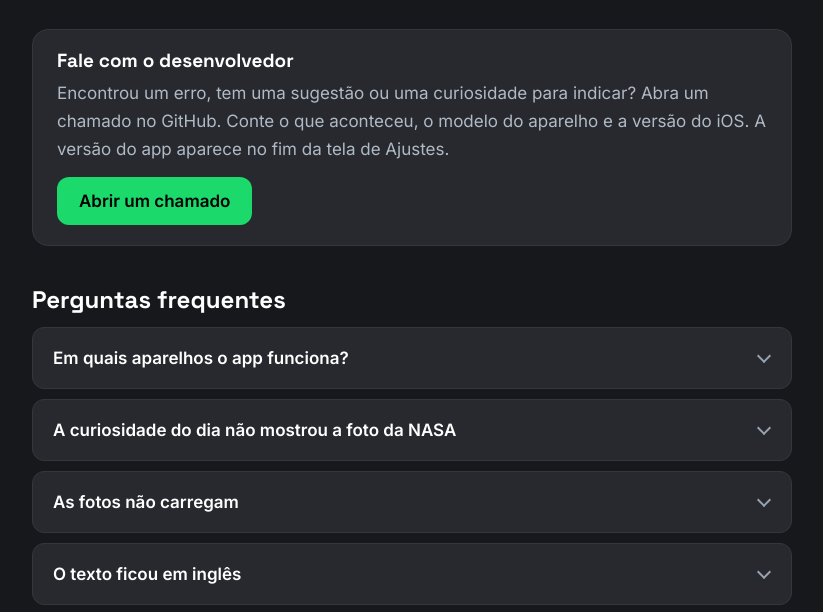
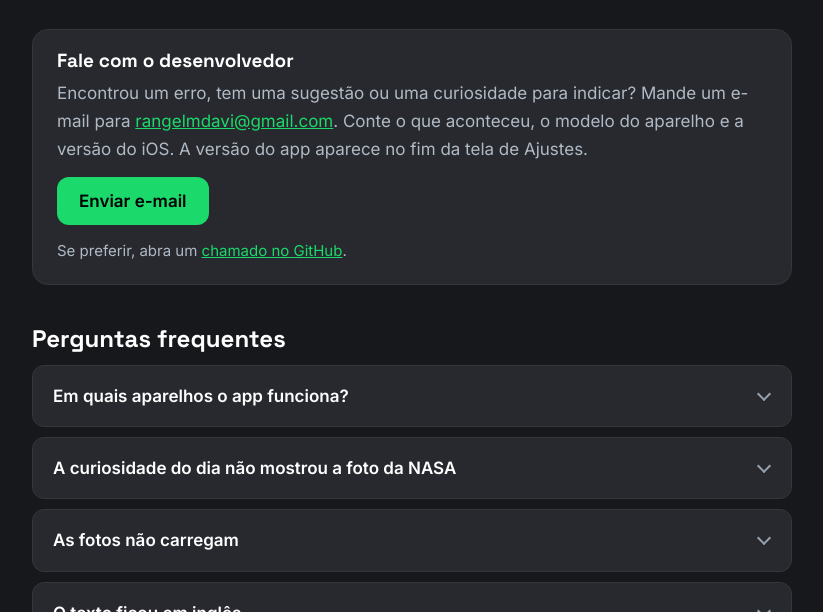
Before and after one commit to dmrangel/ciencio-web, a plain HTML site: page suporte.html in a window 1280 px wide. Shown: the part 187-799 px from the top of the page, without its empty margins (228-1051 px from the left). Drawn offline with Linux system fonts and the light colour scheme.

Commit message:
Suporte e privacidade: contato por e-mail
Co-Authored-By: Claude Opus 5.5 <noreply@anthropic.com>

```diff
--- a/suporte.html
+++ b/suporte.html
@@ -37,8 +37,9 @@
     <div class="cartoes">
       <div class="cartao">
         <h3>Fale com o desenvolvedor</h3>
-        <p>Encontrou um erro, tem uma sugestão ou uma curiosidade para indicar? Abra um chamado no GitHub. Conte o que aconteceu, o modelo do aparelho e a versão do iOS. A versão do app aparece no fim da tela de Ajustes.</p>
-        <a class="botao" href="https://github.com/dmrangel/ciencio-web/issues/new">Abrir um chamado</a>
+        <p>Encontrou um erro, tem uma sugestão ou uma curiosidade para indicar? Mande um e-mail para <a href="mailto:rangelmdavi@gmail.com?subject=ci%C3%AAnc.io">rangelmdavi@gmail.com</a>. Conte o que aconteceu, o modelo do aparelho e a versão do iOS. A versão do app aparece no fim da tela de Ajustes.</p>
+        <a class="botao" href="mailto:rangelmdavi@gmail.com?subject=ci%C3%AAnc.io">Enviar e-mail</a>
+        <p style="margin-top:14px;font-size:15px">Se preferir, abra um <a href="https://github.com/dmrangel/ciencio-web/issues/new">chamado no GitHub</a>.</p>
       </div>
     </div>
 
```
Also changed, not shown: privacidade.html (+1 -1 lines).
